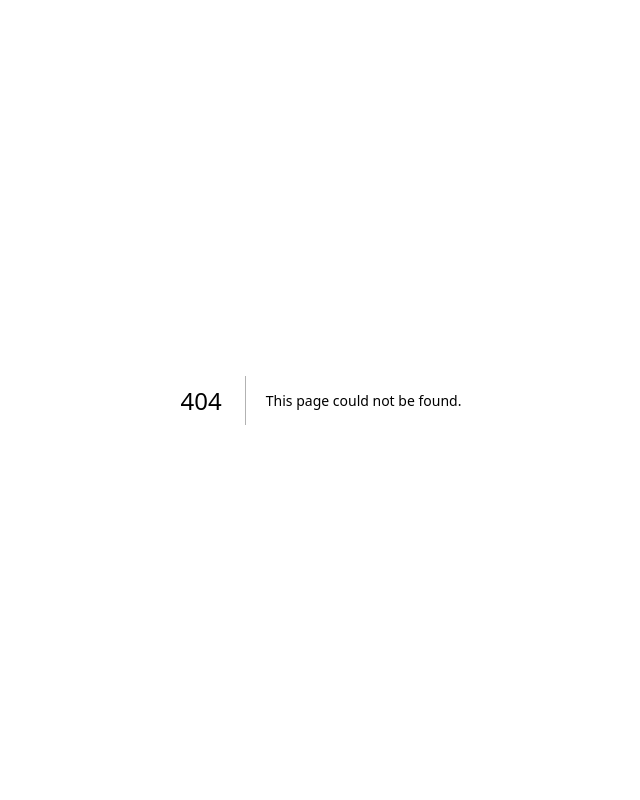
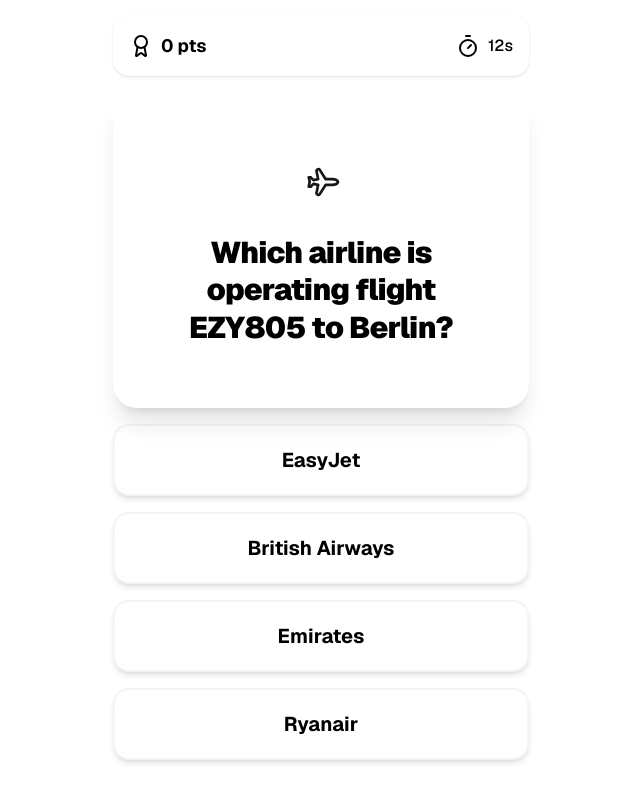
Before and after one commit to bean-jam/hackathon_2026, a Next.js app in the folder gatwick-quiz-app/: page /play in a window 1280 px wide. Before the commit this address had no page. Shown: the whole page, without its empty margins (319-959 px from the left). Built offline with nearby package versions, Linux system fonts and the light colour scheme.

Commit message:
Added basic quiz app functionality

```diff
--- a/gatwick-quiz-app/package.json
+++ b/gatwick-quiz-app/package.json
@@ -10,6 +10,7 @@
   },
   "dependencies": {
     "@supabase/supabase-js": "^2.98.0",
+    "lucide-react": "^0.575.0",
     "next": "16.1.6",
     "react": "19.2.3",
     "react-dom": "19.2.3"
--- /dev/null
+++ b/gatwick-quiz-app/src/app/play/page.tsx
@@ -0,0 +1,95 @@
+'use client';
+import { useState, useEffect } from 'react';
+import { Plane, Award, Timer, XCircle, CheckCircle2 } from 'lucide-react';
+
+export default function PlayPage() {
+  const [score, setScore] = useState(0);
+  const [selectedAnswer, setSelectedAnswer] = useState<string | null>(null);
+  const [isCorrect, setIsCorrect] = useState<boolean | null>(null);
+
+  // Mock data - ARCHITECT will connect this to Supabase/FlightLabs later
+  const question = {
+    text: "Which airline is operating flight EZY805 to Berlin?",
+    options: ["EasyJet", "British Airways", "Emirates", "Ryanair"],
+    correct: "EasyJet"
+  };
+
+  const handleAnswer = (option: string) => {
+    if (selectedAnswer) return; // Prevent double clicking
+
+    setSelectedAnswer(option);
+    const correct = option === question.correct;
+    setIsCorrect(correct);
+
+    if (correct) setScore(s => s + 100);
+
+    // Reset for "next question" simulation after 2 seconds
+    setTimeout(() => {
+      setSelectedAnswer(null);
+      setIsCorrect(null);
+    }, 2000);
+  };
+
+  return (
+    <main className="min-h-screen bg-gatwick-sky p-4 flex flex-col gap-4 max-w-md mx-auto font-sans">
+
+      {/* Header Stat Bar */}
+      <div className="flex justify-between items-center bg-white p-4 rounded-2xl shadow-sm">
+        <div className="flex items-center gap-2 text-black font-bold text-lg">
+          <Award className="w-6 h-6 text-gatwick-orange" />
+          <span>{score} pts</span>
+        </div>
+        <div className="flex items-center gap-2 text-black font-medium">
+          <Timer className="w-6 h-6 text-gatwick-blue" />
+          <span>12s</span>
+        </div>
+      </div>
+
+      {/* Question Card */}
+      <div className="bg-white p-8 rounded-3xl shadow-xl flex-grow flex flex-col justify-center items-center text-center gap-6 border-2 border-white relative overflow-hidden">
+        <div className="bg-gatwick-sky p-3 rounded-full">
+          <Plane className="text-gatwick-blue w-8 h-8 rotate-45" />
+        </div>
+
+        {/* THE QUESTION TEXT - NOW SOLID BLACK */}
+        <h2 className="text-3xl font-black text-black leading-tight tracking-tight">
+          {question.text}
+        </h2>
+
+        {/* Feedback Overlay */}
+        {selectedAnswer && (
+          <div className={`absolute inset-0 flex flex-col items-center justify-center bg-white/90 backdrop-blur-sm transition-all duration-300`}>
+            {isCorrect ? (
+              <CheckCircle2 className="w-20 h-20 text-green-500 animate-bounce" />
+            ) : (
+              <XCircle className="w-20 h-20 text-red-500 animate-shake" />
+            )}
+            <p className={`text-2xl font-bold mt-4 ${isCorrect ? 'text-green-600' : 'text-red-600'}`}>
+              {isCorrect ? '+100 PTS' : 'STILL AT GATE'}
+            </p>
+          </div>
+        )}
+      </div>
+
+      {/* Answer Grid */}
+      <div className="grid grid-cols-1 gap-4 mb-6">
+        {question.options.map((option) => (
+          <button
+            key={option}
+            onClick={() => handleAnswer(option)}
+            disabled={!!selectedAnswer}
+            className={`
+              w-full py-5 px-6 rounded-2xl font-bold text-xl transition-all shadow-md active:scale-95
+              ${selectedAnswer === option
+                ? (isCorrect ? 'bg-green-500 text-white' : 'bg-red-500 text-white')
+                : 'bg-white text-black border-2 border-slate-100 hover:border-gatwick-orange'}
+              ${selectedAnswer && option !== selectedAnswer ? 'opacity-40 scale-95' : 'opacity-100'}
+            `}
+          >
+            {option}
+          </button>
+        ))}
+      </div>
+    </main>
+  );
+}
```
Also changed, not shown: 1 other file (tests, documents, lock files or other folders).
